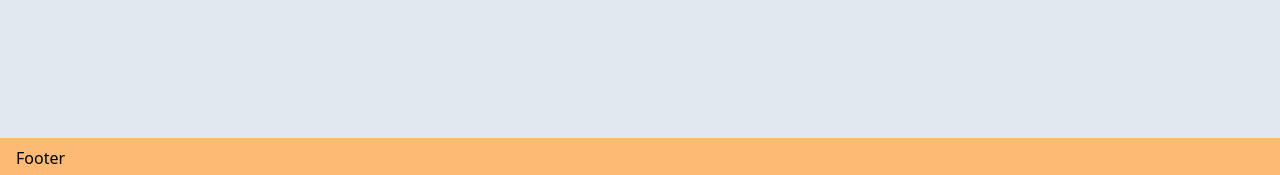
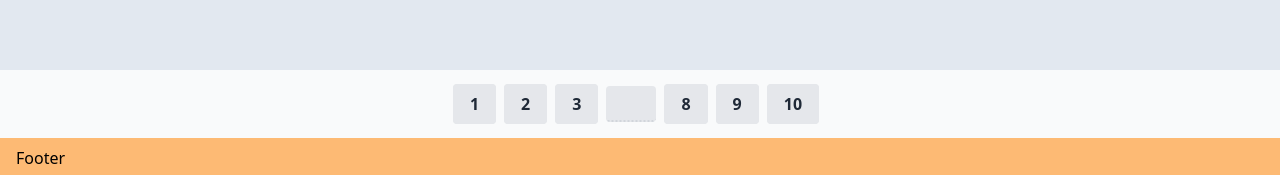
Before and after one commit to kanapka94/zakrecony-stolik, a Next.js app: page / in a window 1280 px wide. Shown: the part 622-797 px from the top of the page. Built offline with nearby package versions, Linux system fonts and the light colour scheme.

Commit message:
Lesson 3: Added navigation

```diff
--- /dev/null
+++ b/components/Pagination/PageInput.tsx
@@ -0,0 +1,29 @@
+import { FocusEvent } from 'react';
+import { OnChangeCallback } from './Pagination';
+
+interface PageInputProps {
+  onChange: OnChangeCallback;
+}
+export const PageInput = ({ onChange }: PageInputProps) => {
+  const handleChange = (event: FocusEvent<HTMLInputElement>) => {
+    const value = Number(event.target.value);
+
+    if (!isNaN(value)) {
+      onChange(value);
+      return;
+    }
+
+    onChange(1);
+  };
+
+  return (
+    <li className="mr-2">
+      <input
+        type="tel"
+        pattern="[0-9]"
+        onBlur={handleChange}
+        className="border-b-2 border-dotted border-gray-300 py-2 rounded w-[50px] bg-gray-200 h-[36px] text-center"
+      />
+    </li>
+  );
+};
--- /dev/null
+++ b/components/Pagination/PageNumber.tsx
@@ -0,0 +1,29 @@
+import { MouseEvent } from 'react';
+import { OnChangeCallback } from './Pagination';
+
+interface PageNumberProps {
+  page: number;
+  isActive: boolean;
+  onChange: OnChangeCallback;
+}
+export const PageNumber = ({ page, isActive, onChange }: PageNumberProps) => {
+  const handleChange = (event: MouseEvent<HTMLAnchorElement>) => {
+    event.preventDefault();
+    onChange(page);
+  };
+
+  return (
+    <li className="mr-2">
+      <a
+        href="#"
+        className={`bg-gray-200 hover:bg-gray-300 text-gray-800 font-semibold py-2 px-4 border border-gray-200 rounded ${
+          isActive && 'text-blue-600'
+        }`}
+        {...(isActive && { 'aria-current': 'page' })}
+        onClick={handleChange}
+      >
+        {page}
+      </a>
+    </li>
+  );
+};
--- /dev/null
+++ b/components/Pagination/Pagination.tsx
@@ -0,0 +1,33 @@
+import { getButtons } from './getButtons';
+import { PageInput } from './PageInput';
+
+export type OnChangeCallback = (page: number) => void;
+
+interface PaginationProps {
+  pages: number;
+  activePage: number;
+  onChange: OnChangeCallback;
+}
+
+export const Pagination = (props: PaginationProps) => {
+  const { pages, activePage, onChange } = props;
+
+  const firstGroupNumber = pages > 7 ? 3 : pages;
+  const firstGroup = getButtons(firstGroupNumber, activePage, onChange);
+
+  let secondGroup = null;
+
+  if (pages > 7) {
+    secondGroup = getButtons(3, activePage, onChange, pages - 2);
+  }
+
+  return (
+    <nav className="flex justify-center p-4">
+      <ul className="flex justify-center items-center">
+        {firstGroup}
+        {pages > 7 && <PageInput onChange={onChange} />}
+        {secondGroup}
+      </ul>
+    </nav>
+  );
+};
--- /dev/null
+++ b/components/Pagination/getButtons.tsx
@@ -0,0 +1,29 @@
+import { ReactNode } from 'react';
+import { PageNumber } from './PageNumber';
+import { OnChangeCallback } from './Pagination';
+
+export const getButtons = (
+  pages: number,
+  activePage: number,
+  onChange: OnChangeCallback,
+  offset = 1
+): ReactNode => {
+  if (!pages) {
+    return;
+  }
+
+  return (
+    <>
+      {Array(pages)
+        .fill(0)
+        .map((_, index) => (
+          <PageNumber
+            key={index + offset}
+            page={index + offset}
+            onChange={onChange}
+            isActive={activePage === index + offset}
+          />
+        ))}
+    </>
+  );
+};
--- a/pages/index.tsx
+++ b/pages/index.tsx
@@ -1,9 +1,11 @@
 import { Footer } from '../components/Footer';
 import { Header } from '../components/Header';
 import { Main } from '../components/Main';
+import { Pagination } from '../components/Pagination/Pagination';
 import { ProductDetails } from '../components/Product';
 
 const DATA = {
+  id: 1,
   title: 'Tytuł produktu',
   description:
     'Lorem ipsum dolor sit amet consectetur adipisicing elit. Perspiciatis enim atque, quibusdam ipsa eum voluptas pariatur laudantium ut. Corporis libero laudantium vero a velit suscipit blanditiis facilis quasi consectetur eligendi.',
@@ -19,6 +21,14 @@ const Home = () => {
       <Main>
         <ProductDetails data={DATA} />
       </Main>
+      <Pagination
+        activePage={1}
+        onChange={(page) => {
+          console.log(page);
+        }}
+        pages={10}
+      />
+
       <Footer />
     </div>
   );
--- a/pages/products-csr.tsx
+++ b/pages/products-csr.tsx
@@ -1,17 +1,33 @@
+import { useState } from 'react';
 import { useQuery } from 'react-query';
-import { ProductDetails } from '../components/Product';
+import { Pagination } from '../components/Pagination/Pagination';
+import { ProductListItem } from '../components/Product';
 
-const getProducts = async () => {
-  const response = await fetch('https://fakestoreapi.com/products');
+const getProducts = async (page = 0) => {
+  const PRODUCTS_NUMBER = 25;
+  const offset = page * PRODUCTS_NUMBER;
+
+  const response = await fetch(
+    `https://naszsklep-api.vercel.app/api/products?take=${PRODUCTS_NUMBER}&offset=${offset}`
+  );
   const data: StoreApiResponse[] = await response.json();
 
   return data;
 };
 
+const PAGINATION_OFFSET = 1;
+
 const ProductsCSRPage = () => {
-  const { isLoading, isError, data } = useQuery('products', getProducts);
+  const [page, setPage] = useState(0);
+  const { isLoading, isError, data, isFetching } = useQuery(
+    ['products', page],
+    () => getProducts(page),
+    {
+      keepPreviousData: true,
+    }
+  );
 
-  if (isLoading) {
+  if (isLoading || isFetching) {
     return <div>Loading...</div>;
   }
 
@@ -19,24 +35,29 @@ const ProductsCSRPage = () => {
     return <div>Coś poszło nie tak</div>;
   }
 
+  const handleChange = (page: number) => {
+    setPage(page - PAGINATION_OFFSET);
+  };
+
   return (
     <div>
-      <h1>Produkty</h1>
+      <h1 className="text-teal-300 text-lg">Produkty</h1>
+      <p>Strona: {page + PAGINATION_OFFSET}</p>
       <ul className="grid grid-cols-1 sm:grid-cols-2 md:grid-cols-3 gap-5">
         {data.map((product) => (
           <li key={product.id} className="shadow border-0">
-            <ProductDetails
+            <ProductListItem
               data={{
+                id: product.id,
                 title: product.title,
-                description: product.description,
                 imageUrl: product.image,
                 imageAlt: product.title,
-                rating: product.rating.rate,
               }}
             />
           </li>
         ))}
       </ul>
+      <Pagination activePage={page + PAGINATION_OFFSET} onChange={handleChange} pages={10} />
     </div>
   );
 };
```
